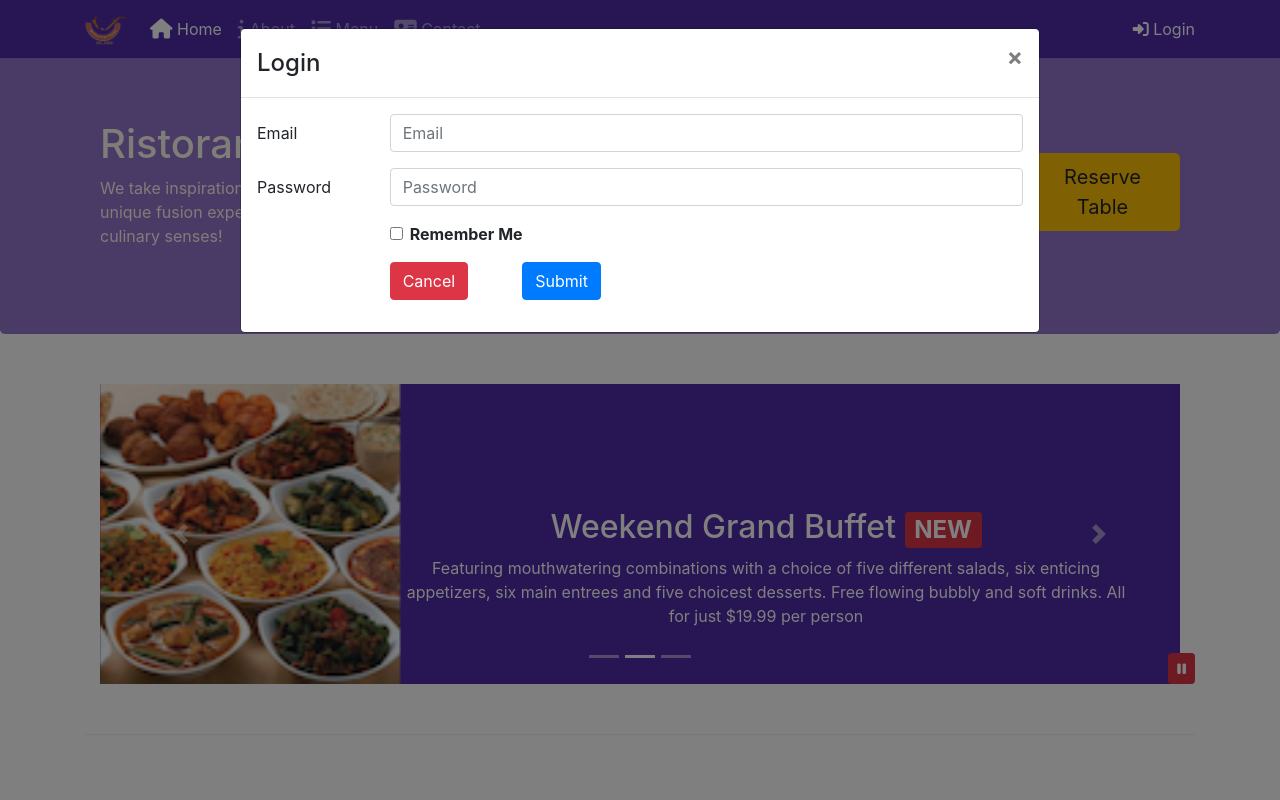
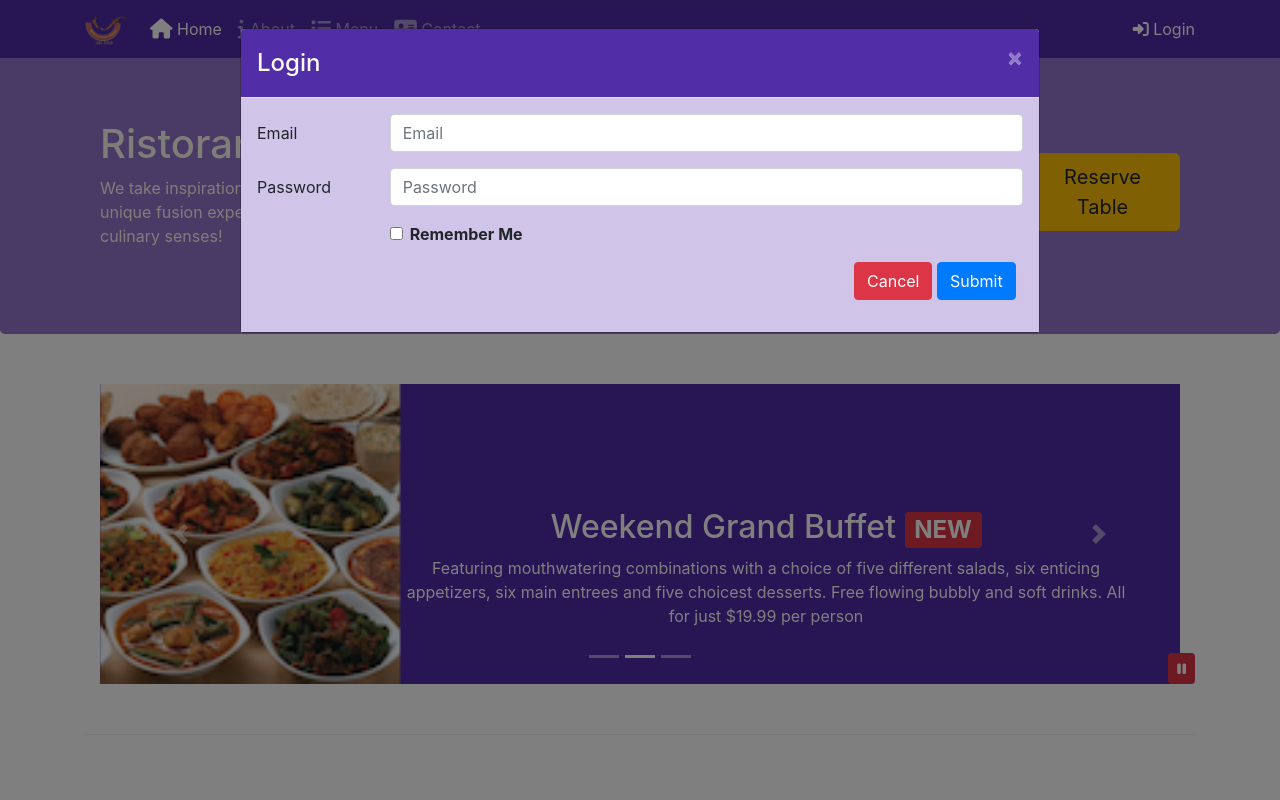
Before and after one commit to dhruvkp090/webCourse, a website: page bootstrapStuff/Bootstrap4/conFusion/index.html in a window 1280 px wide. Both pictures are taken after a click on the link "Login". Shown: the top 800 px of the page. Drawn offline with nearby package versions, Linux system fonts and the light colour scheme.

Commit message:
Assignment 4

```diff
--- a/bootstrapStuff/Bootstrap4/conFusion/css/styles.scss
+++ b/bootstrapStuff/Bootstrap4/conFusion/css/styles.scss
@@ -73,3 +73,13 @@ body{
     bottom: 0px;
     z-index: 1;
 }
+.modal-header{
+    background-color: $background-dark;
+    color: floralwhite;
+    .close{
+        color: $background-pale;
+    }
+}
+.modal-body{
+    background-color: $background-pale;
+}
--- a/bootstrapStuff/Bootstrap4/conFusion/index.html
+++ b/bootstrapStuff/Bootstrap4/conFusion/index.html
@@ -33,7 +33,7 @@
                     <li class="nav-item"><a href="./contactus.html" class="nav-link"><span class="fa fa-address-card fa-lg"></span> Contact</a></li>
                 </ul>
                 <span class="navbar-text">
-                    <a data-toggle="modal" data-target="#loginModal">
+                    <a id="loginLink">
                         <span class="fa fa-sign-in"></span> Login
                     </a>
                 </span>
@@ -73,10 +73,8 @@
                             </div>
                         </div>
                         <div class="form-group row">
-                            <div class="offset-md-2 col-md-2">
+                            <div class="offset-md-9 col-md-4">
                                 <button type="submit" class="btn btn-danger" data-dismiss="modal"> Cancel </button>
-                            </div>
-                            <div class="col-md-2">
                                 <button type="submit" class="btn btn-primary"> Submit </button>
                             </div>
                         </div>
@@ -150,10 +148,8 @@
                             </div>
                         </div>
                         <div class="form-group row">
-                            <div class="offset-md-2 col-md-2">
+                            <div class="offset-md-9 col-md-4">
                                 <button type="submit" class="btn btn-danger" data-dismiss="modal"> Cancel </button>
-                            </div>
-                            <div class="col-md-2">
                                 <button type="submit" class="btn btn-primary"> Reserve </button>
                             </div>
                         </div>
@@ -174,7 +170,7 @@
                     <img src="img/logo.png" alt="" class="img-fluid">
                 </div>
                 <div class="col-12 col-sm-2 align-self-center">
-                    <a data-toggle="modal" data-target="#reservation" class="btn btn-block btn-lg btn-warning"> Reserve Table</a>
+                    <a id="reserveLink" class="btn btn-block btn-lg btn-warning"> Reserve Table</a>
                 </div>
             </div>
         </div>
@@ -357,6 +353,14 @@
                     $("#carouselButton").children("span").addClass('fa-pause');
                 }
             });
+            $('#loginLink').click(function(){
+                $('#loginModal').modal('toggle');
+                $('#loginModal').modal('show');
+            });
+            $('#reserveLink').click(function(){
+                $('#reservation').modal('toggle');
+                $('#reservation').modal('show');
+            });
         });
     </script>
 </body>
```
Also changed, not shown: bootstrapStuff/Bootstrap4/conFusion/css/styles.css.
